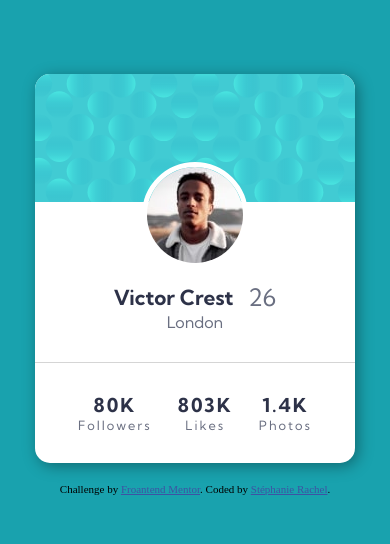
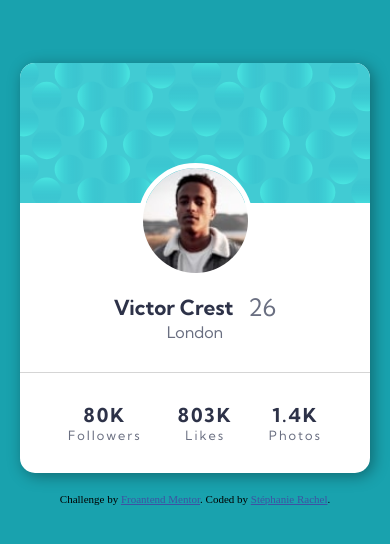
Before and after one commit to TeffyyyyRachel/frontend-mentor-site-challenge-003, a plain HTML site: page index.html in a window 390 px wide. Shown: the part 138-682 px from the top of the page. Drawn offline with Linux system fonts and the light colour scheme.

Commit message:
Update style.css

```diff
--- a/style.css
+++ b/style.css
@@ -35,8 +35,7 @@ body{
 
 
 .main-backgroundphoto {
-    max-width: 400px;
-    min-width: 320px;
+    width: 100%;
     border-radius: 15px 15px 0 0;
 }
 
@@ -103,10 +102,3 @@ ul {
     text-align: center;
     letter-spacing: 2px;
 }
-
-
-@media (max-width: 400px) {
-    .main, .main-backgroundphoto {
-        width: 80vw;
-    }
-}
```
